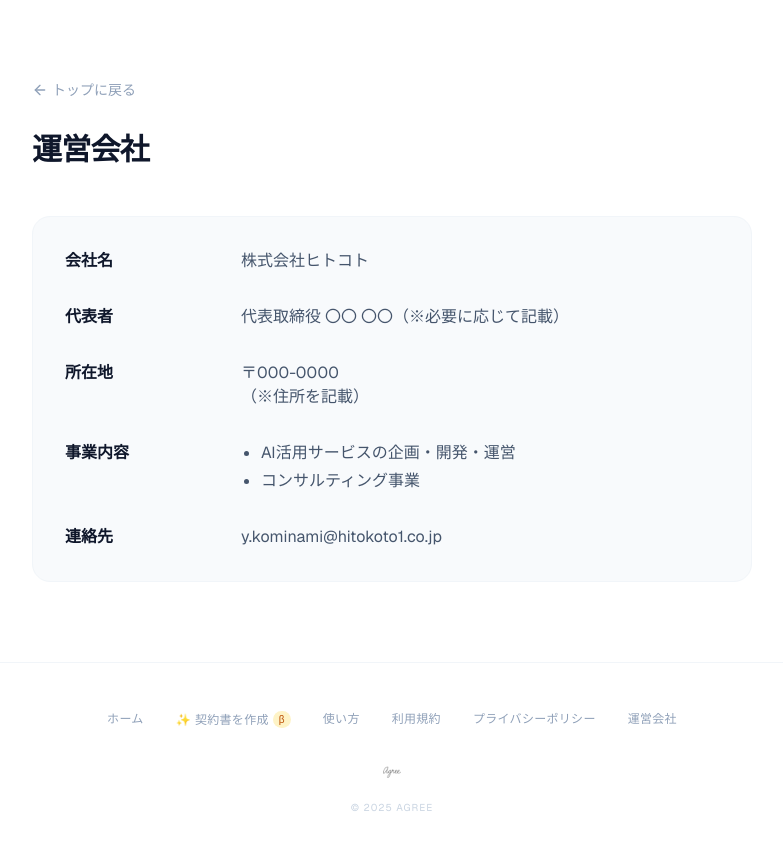
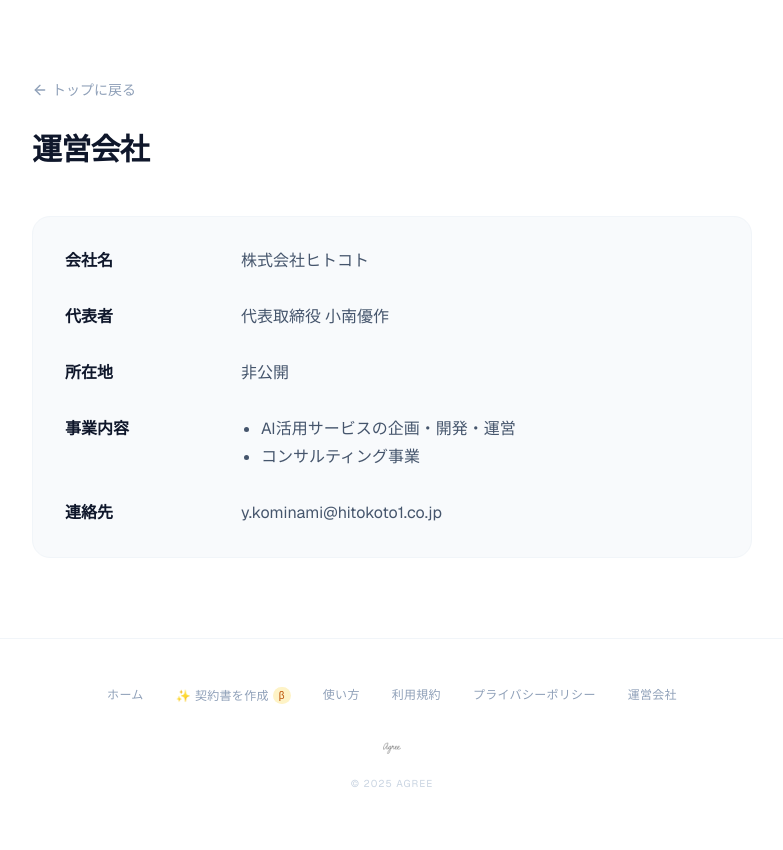
Before and after one commit to komi0929/agree, a Next.js app: page /company in a window 1280 px wide. Shown: the top 850 px of the page, without its empty margins (248-1031 px from the left). Built offline with nearby package versions, Linux system fonts and the light colour scheme.

Commit message:
Update company info: representative and address

```diff
--- a/app/company/page.tsx
+++ b/app/company/page.tsx
@@ -20,10 +20,10 @@
                         <dd className="text-slate-600">株式会社ヒトコト</dd>
 
                         <dt className="font-bold text-slate-900">代表者</dt>
-                        <dd className="text-slate-600">代表取締役 〇〇 〇〇（※必要に応じて記載）</dd>
+                        <dd className="text-slate-600">代表取締役 小南優作</dd>
 
                         <dt className="font-bold text-slate-900">所在地</dt>
-                        <dd className="text-slate-600">〒000-0000<br />（※住所を記載）</dd>
+                        <dd className="text-slate-600">非公開</dd>
 
                         <dt className="font-bold text-slate-900">事業内容</dt>
                         <dd className="text-slate-600">
```
